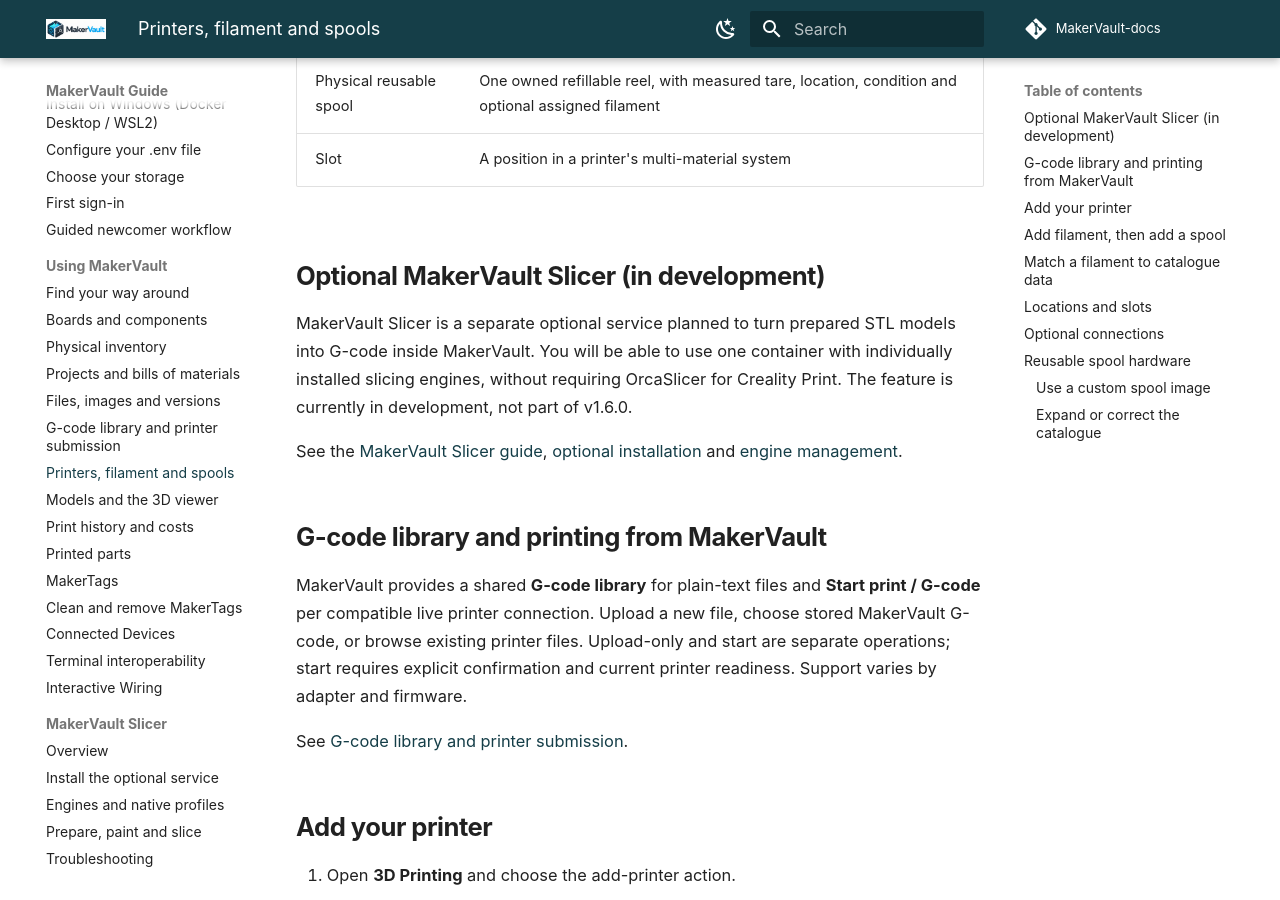
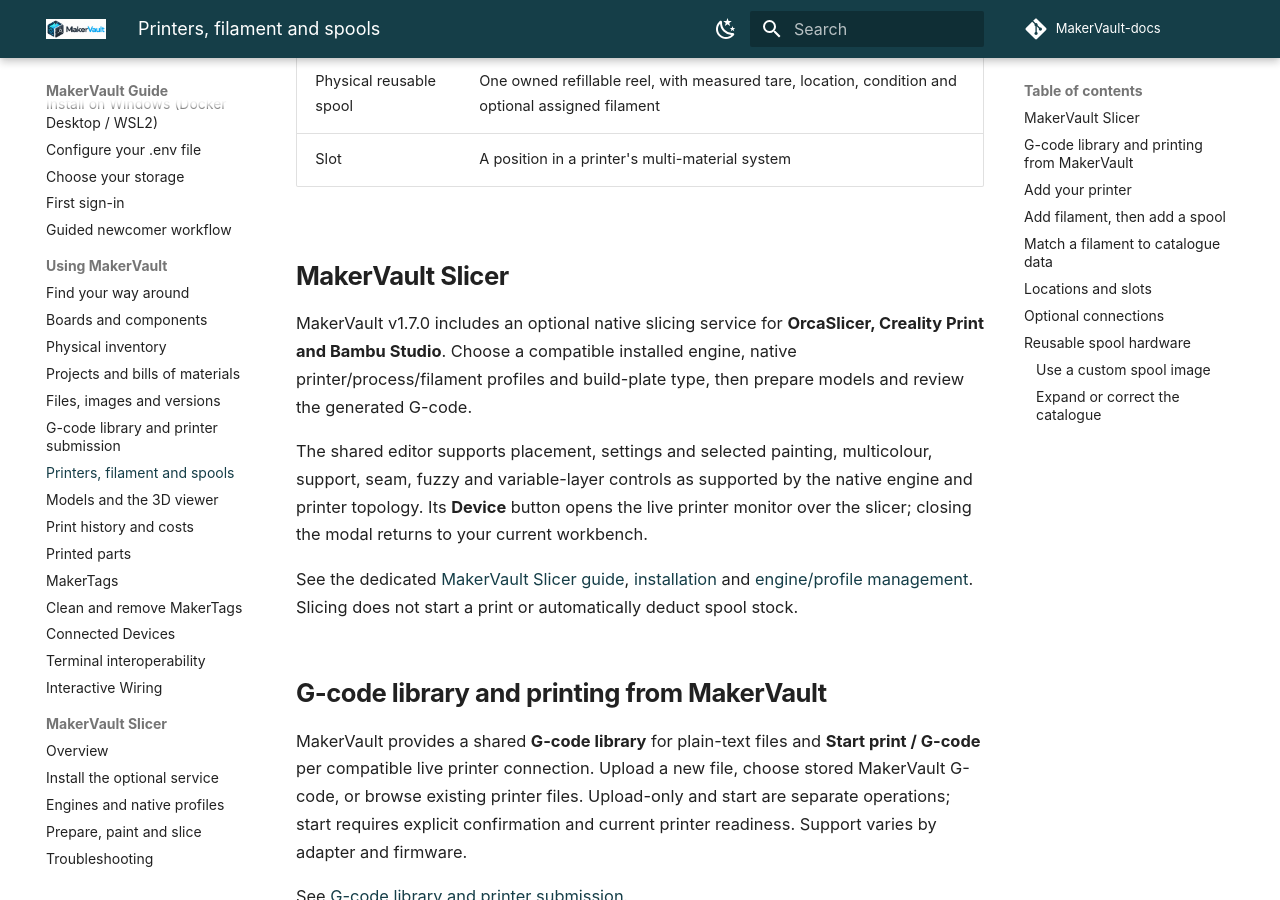
Before and after one commit to gavrd7/MakerVault-docs, an MkDocs documentation site: the page built from docs/guide/using/printing.md, in a window 1280 px wide and 900 px high, scrolled down 675 px. Built offline with MkDocs 1.6.1 and Material for MkDocs 9.7.7, drawn with Linux system fonts in a browser that asks for light colours; comment, search, counter and statistics services are not loaded.

Commit message:
docs(printing): treat integrated slicer as current v1.7 feature

```diff
--- a/docs/guide/using/printing.md
+++ b/docs/guide/using/printing.md
@@ -15,11 +15,13 @@
 | Physical reusable spool | One owned refillable reel, with measured tare, location, condition and optional assigned filament |
 | Slot | A position in a printer's multi-material system |
 
-## Optional MakerVault Slicer (in development)
+## MakerVault Slicer
 
-MakerVault Slicer is a separate optional service planned to turn prepared STL models into G-code inside MakerVault. You will be able to use one container with individually installed slicing engines, without requiring OrcaSlicer for Creality Print. The feature is currently in development, not part of v1.6.0.
+MakerVault v1.7.0 includes an optional native slicing service for **OrcaSlicer, Creality Print and Bambu Studio**. Choose a compatible installed engine, native printer/process/filament profiles and build-plate type, then prepare models and review the generated G-code.
 
-See the [MakerVault Slicer guide](../slicer/index.md), [optional installation](../slicer/installation.md) and [engine management](../slicer/engines.md).
+The shared editor supports placement, settings and selected painting, multicolour, support, seam, fuzzy and variable-layer controls as supported by the native engine and printer topology. Its **Device** button opens the live printer monitor over the slicer; closing the modal returns to your current workbench.
+
+See the dedicated [MakerVault Slicer guide](../slicer/index.md), [installation](../slicer/installation.md) and [engine/profile management](../slicer/engines.md). Slicing does not start a print or automatically deduct spool stock.
 
 ## G-code library and printing from MakerVault
 
```
